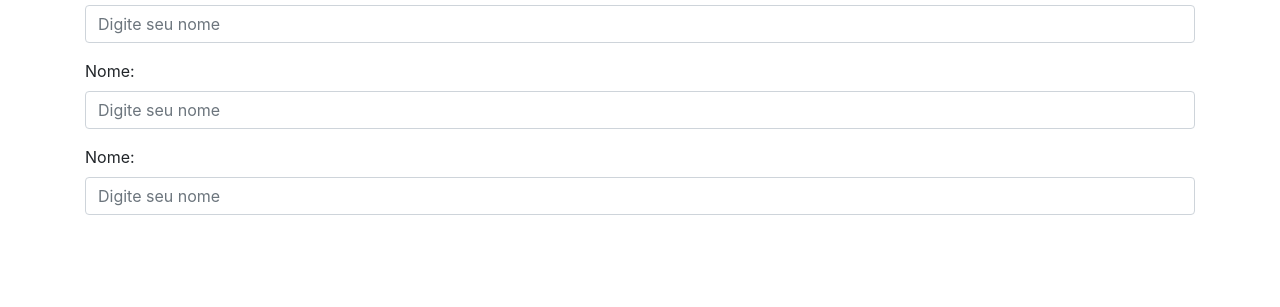
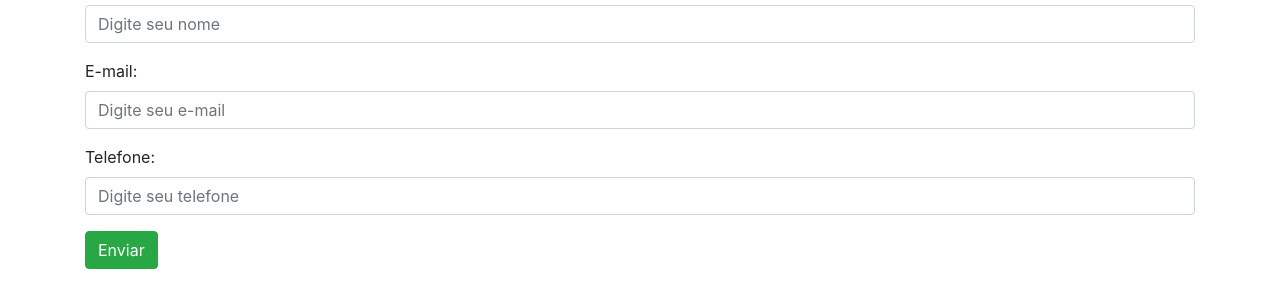
Before and after one commit to asousaadev/exercicio_bootstrap, a plain HTML site: page index.html in a window 1280 px wide. Shown: the part 131-438 px from the top of the page. Drawn offline with nearby package versions, Linux system fonts and the light colour scheme.

Commit message:
add button e correção do campos dos inputs e label email, telefone.

```diff
--- a/index.html
+++ b/index.html
@@ -33,15 +33,16 @@
         </form>
         <form>
             <div class="form-group">
-                <label for="nome">Nome:</label>
-                <input type="text" class="form-control" id="nome" placeholder="Digite seu nome">
+                <label for="email">E-mail:</label>
+                <input type="email" class="form-control" id="email" placeholder="Digite seu e-mail">
             </div>
         </form>
         <form>
             <div class="form-group">
-                <label for="nome">Nome:</label>
-                <input type="text" class="form-control" id="nome" placeholder="Digite seu nome">
+                <label for="telefone">Telefone:</label>
+                <input type="tel" class="form-control" id="telefone" placeholder="Digite seu telefone">
             </div>
+            <button type="submit" class="btn btn-success">Enviar</button>
         </form>
     </div>
 
```
